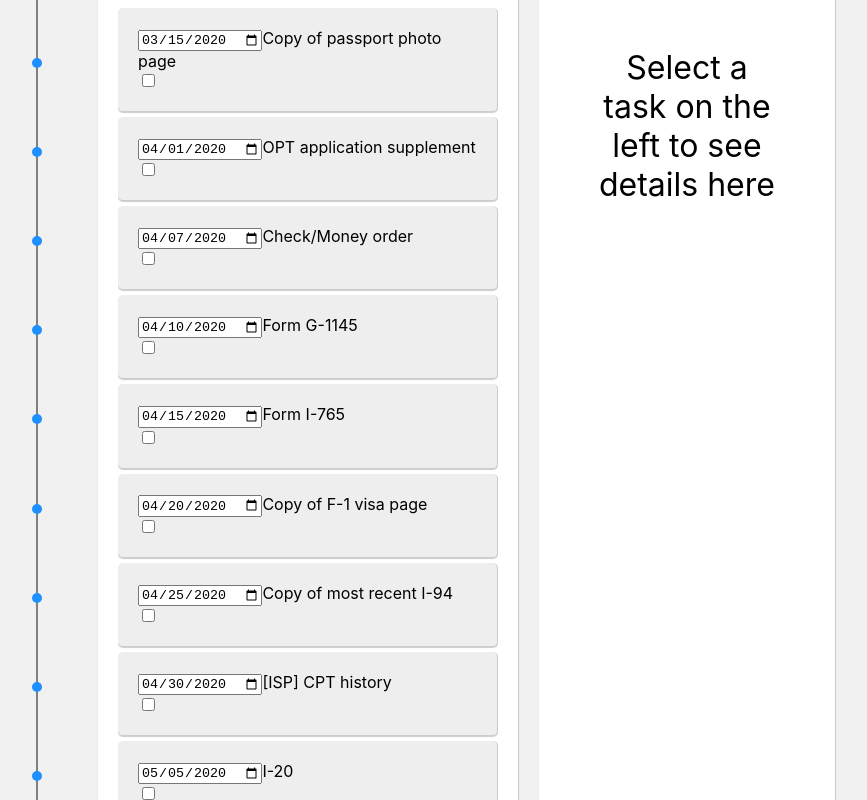
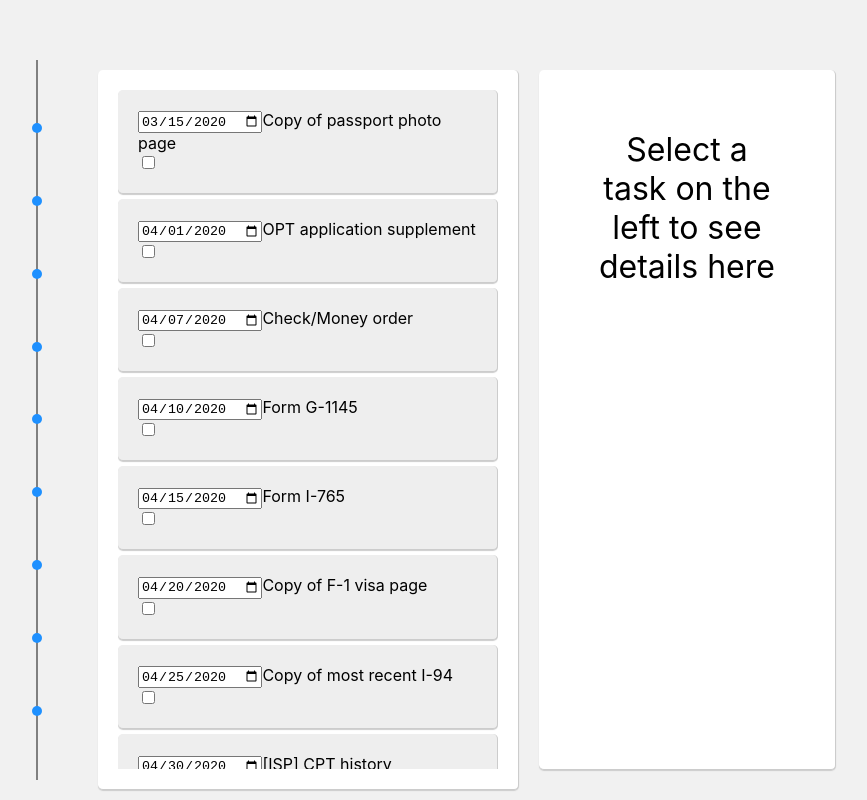
Before and after one commit to kevin-shin/Visa-vis, a React (Create React App) app: page / in a window 1280 px wide. Shown: the whole page, without its empty margins (306-1173 px from the left). Built offline with nearby package versions, Linux system fonts and the light colour scheme.

Commit message:
Fixed: Removed max-height on task-list. Kept scrolling functionality

```diff
--- a/src/app/App.css
+++ b/src/app/App.css
@@ -23,6 +23,7 @@
     align-items: center;
     font-size: 2em;
     background-color: lightskyblue;
+    height: 10%;
 }
 
 .main {
@@ -32,4 +33,5 @@
     align-items: stretch;
     width: 80%;
     margin: 100px;
+    height: 90%;
 }
--- a/src/app/tasksList/TasksList.js
+++ b/src/app/tasksList/TasksList.js
@@ -5,6 +5,7 @@ import "./styles.css";
 const TasksList = (props) => {
   return (
     <div className="TasksList">
+        <div className="task-list-header"></div>
       <ul className="tasks-list">
         {
           props.tasks
@@ -29,6 +30,7 @@ const TasksList = (props) => {
           })
         }
       </ul>
+        <div className="task-list-footer"></div>
     </div>
   );
 };
--- a/src/app/tasksList/styles.css
+++ b/src/app/tasksList/styles.css
@@ -7,6 +7,9 @@
   background: white;
   margin: 10px;
   padding: 20px;
+  height: 100%;
+  display: flex;
+  flex-direction: column;
 }
 
 .TaskListItem {
@@ -31,5 +34,9 @@
   padding: 0;
   margin: 0;
   overflow: auto;
-  /* max-height: 560px; */
 }
+
+.task-list-header,
+.task-list-footer {
+  flex-shrink: 0;
+}
```
